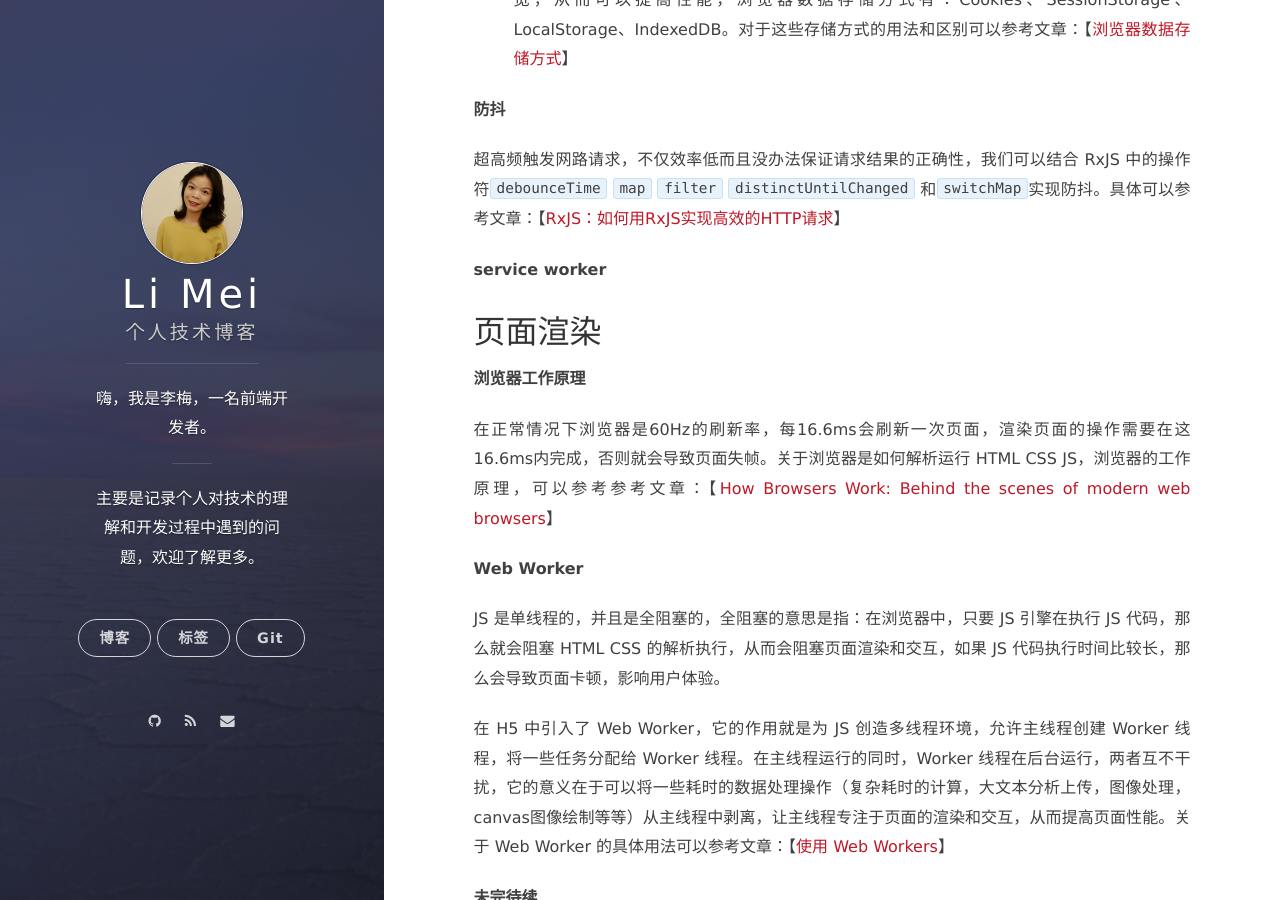
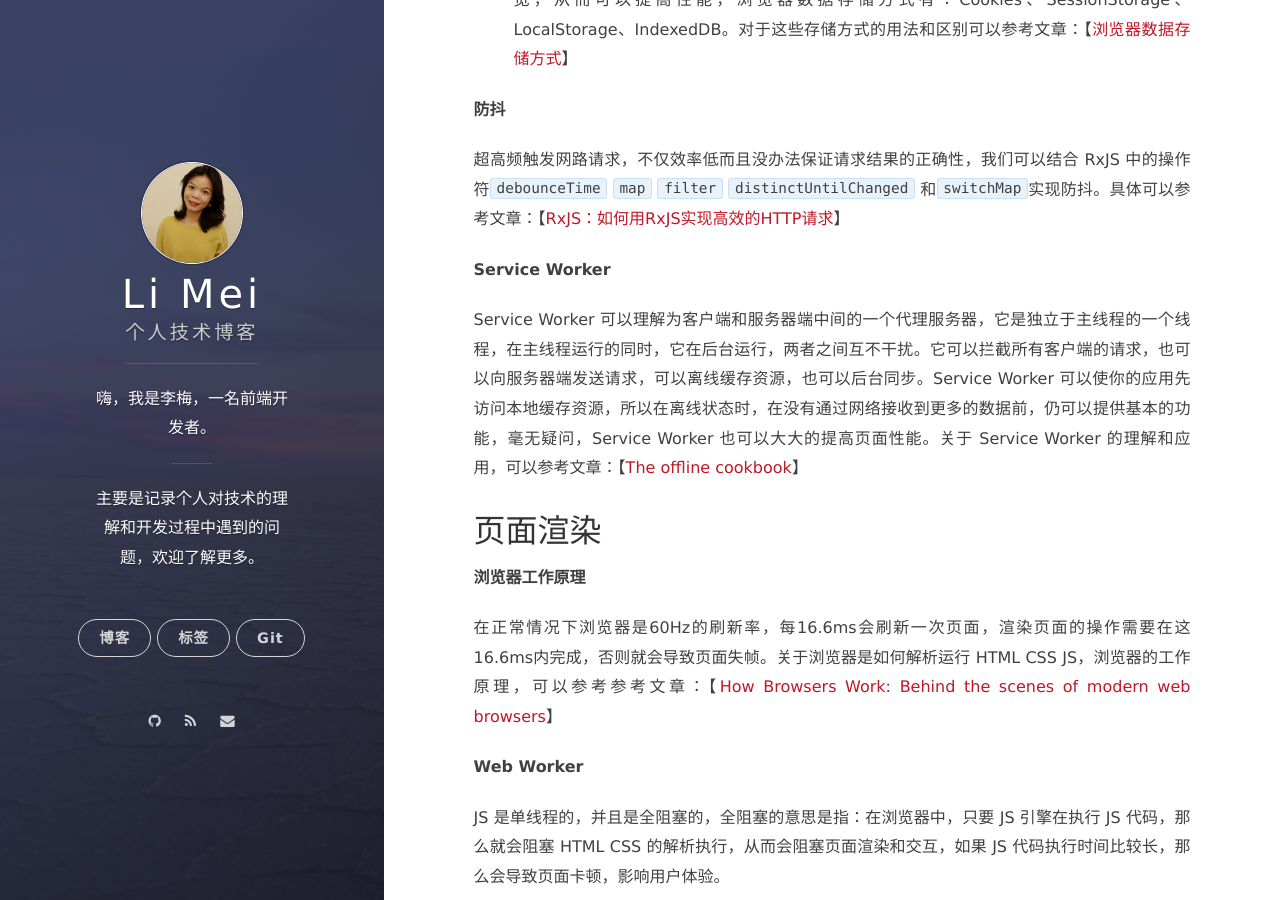
Before and after one commit to LiMeii/LiMeii.github.io, a Jekyll site: the page built from _posts/2020-06-28-angular-performance-checklists.md, in a window 1280 px wide and 900 px high, scrolled down 4536 px. Built offline with Jekyll 4.4.1, drawn with Linux system fonts in a browser that asks for light colours; nearby versions of some CDN libraries; some of the changed text lies outside the part shown.

Commit message:
add service worker in angular performance checklists

````diff
--- a/_posts/2020-06-28-angular-performance-checklists.md
+++ b/_posts/2020-06-28-angular-performance-checklists.md
@@ -34,7 +34,7 @@ layout: post
 - Cache
 - lazy loading 和 preloading
 - 如果是用了前端框架，部署的时候用 AoT 的编译方式
-- service worker
+- Service Worker
 
 
 页面渲染，在正常情况下浏览器是60Hz的刷新率，每16.6ms会刷新一次页面，渲染页面的操作需要在这16.6ms内完成，否则就会导致页面失帧，提高页面渲染的性能，可以从以下几方面考虑：
@@ -117,7 +117,9 @@ Angular 中通过 HttpClient 执行 Http Request 返回的 Observables 是 Cold
 
 超高频触发网路请求，不仅效率低而且没办法保证请求结果的正确性，我们可以结合 RxJS 中的操作符```debounceTime``` ```map```  ```filter```  ```distinctUntilChanged``` 和```switchMap```实现防抖。具体可以参考文章：【[RxJS：如何用RxJS实现高效的HTTP请求](https://limeii.github.io/2019/08/rxjs-searchable-input/)】
 
-**service worker**
+**Service Worker**
+
+Service Worker 可以理解为客户端和服务器端中间的一个代理服务器，它是独立于主线程的一个线程，在主线程运行的同时，它在后台运行，两者之间互不干扰。它可以拦截所有客户端的请求，也可以向服务器端发送请求，可以离线缓存资源，也可以后台同步。Service Worker 可以使你的应用先访问本地缓存资源，所以在离线状态时，在没有通过网络接收到更多的数据前，仍可以提供基本的功能，毫无疑问，Service Worker 也可以大大的提高页面性能。关于 Service Worker 的理解和应用，可以参考文章：【[The offline cookbook](https://jakearchibald.com/2014/offline-cookbook/)】
 
 ## 页面渲染
 
````
